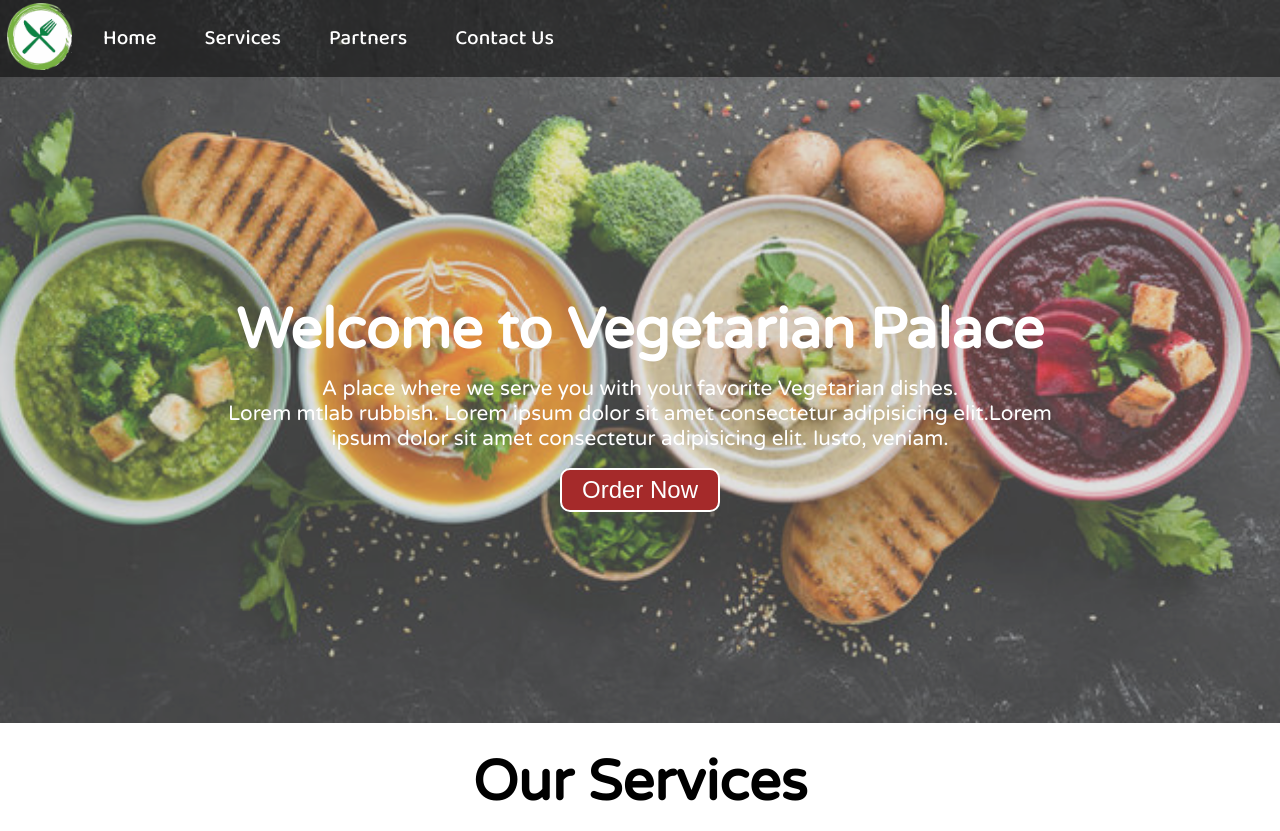
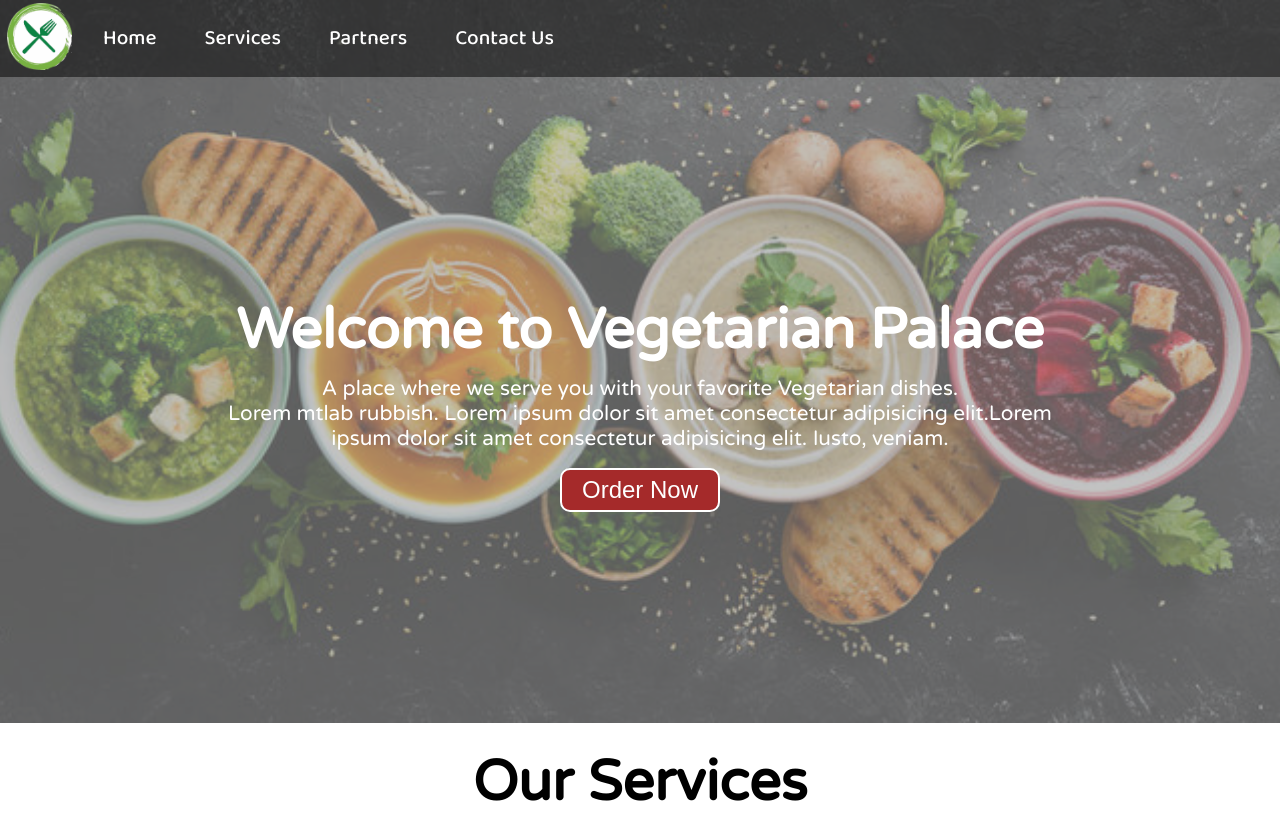
Before and after one commit to sankalp-srivastava/Vegetarian-Palace, a plain HTML site: page index.html in a window 1280 px wide. Shown: the top 831 px of the page. Drawn offline with Linux system fonts and the light colour scheme.

Commit message:
Update style.css

```diff
--- a/css/style.css
+++ b/css/style.css
@@ -80,7 +80,7 @@ html{
     width: 100%;
     z-index: -1;
     opacity: 0.87;
-    filter: contrast(73%);
+    filter: contrast(46%);
 }
 
 #home h1{
```
